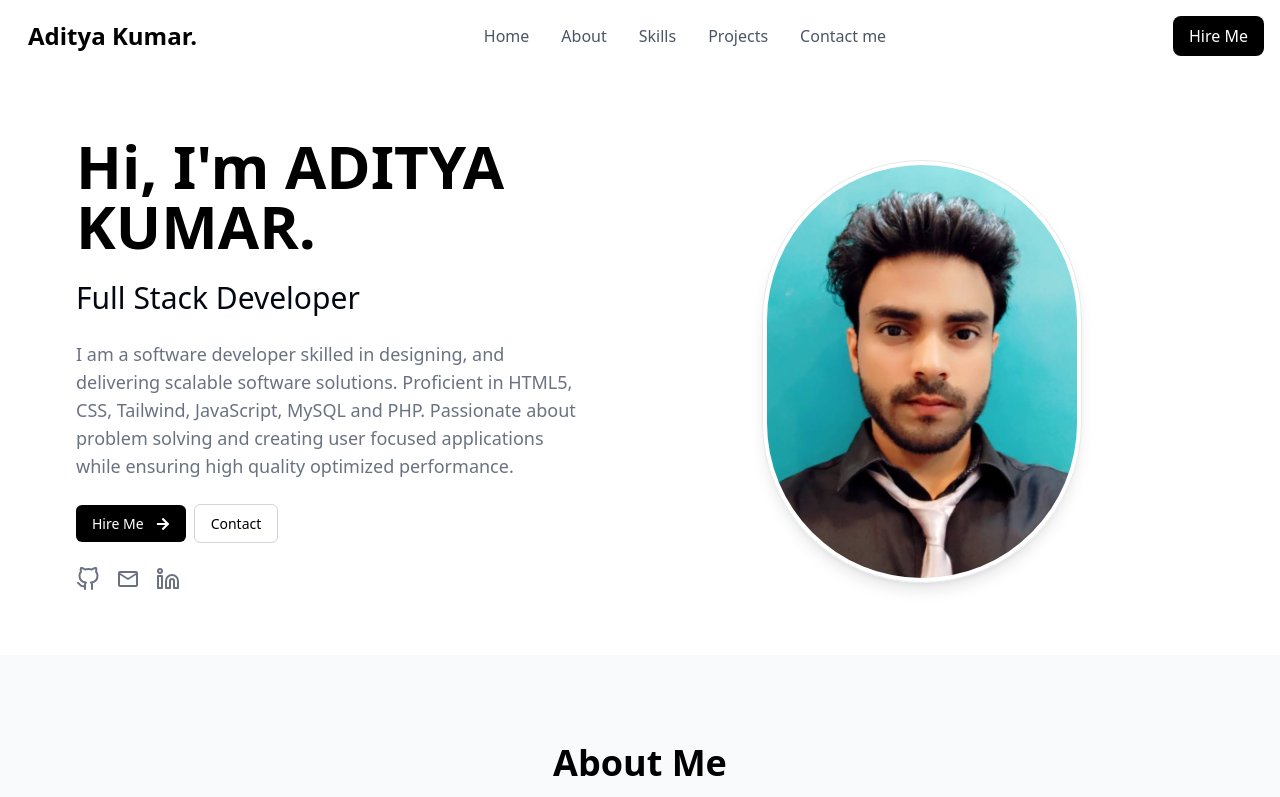
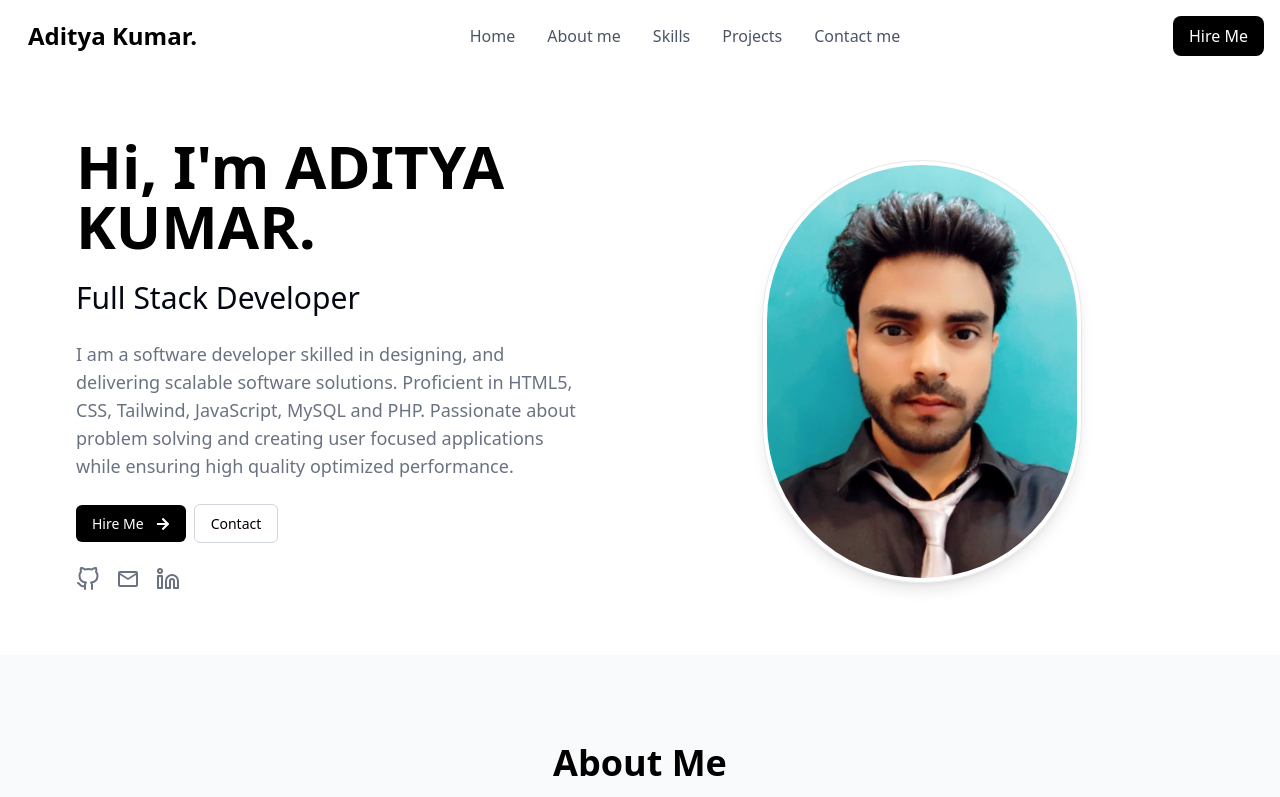
Before and after one commit to imadityagolu/my-portfolio, a React (Vite) app: page / in a window 1280 px wide. Shown: the top 797 px of the page. Built offline with nearby package versions, Linux system fonts and the light colour scheme.

Commit message:
updated - about me

```diff
--- a/src/Pages/Home.jsx
+++ b/src/Pages/Home.jsx
@@ -60,7 +60,7 @@ function Home(){
 
         <li className="text-gray-600 hover:text-gray-900 active:text-gray-800 cursor-pointer transition-colors duration-300 ease-in-out">
         <a className="relative inline-block transition-all duration-300 after:absolute after:left-1/2 after:bottom-0 after:h-[2px] after:w-0 after:bg-current after:transition-all after:duration-300 after:origin-center hover:after:w-full after:-translate-x-1/2" href="#about">
-        About</a>
+        About me</a>
         </li>
 
 
@@ -112,7 +112,7 @@ function Home(){
         Home</a>
 
         <a className="block font-normal py-2 text-gray-900 hover:text-gray-600 text-center active:text-gray-800 transition-all duration-300 relative after:absolute after:left-1/2 after:bottom-0 after:h-[2px] after:w-0 after:bg-current after:transition-all after:duration-300 after:origin-center hover:after:w-full after:-translate-x-1/2" href="#about">
-        About</a>
+        About me</a>
 
         <a className="block font-normal py-2 text-gray-900 hover:text-gray-600 text-center active:text-gray-800 transition-all duration-300 relative after:absolute after:left-1/2 after:bottom-0 after:h-[2px] after:w-0 after:bg-current after:transition-all after:duration-300 after:origin-center hover:after:w-full after:-translate-x-1/2" href="#skills">
         Skills</a>
```
